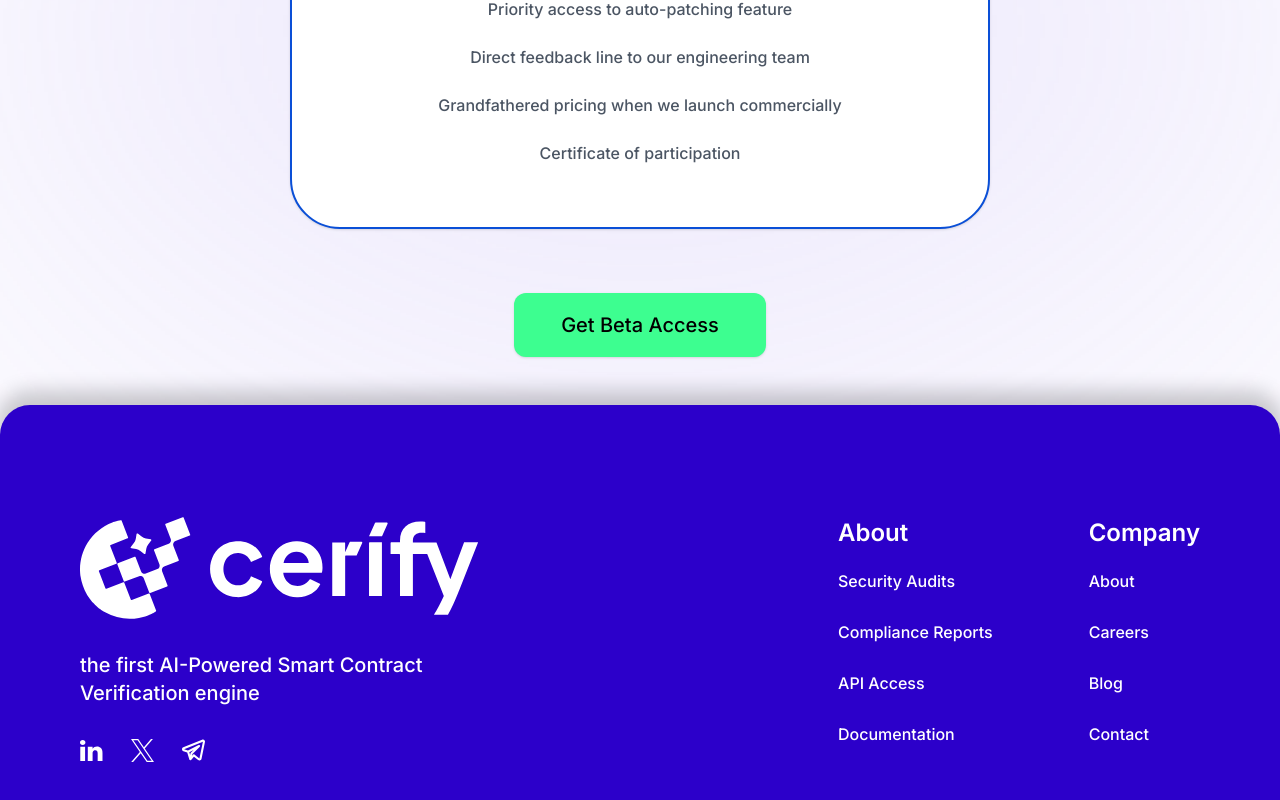
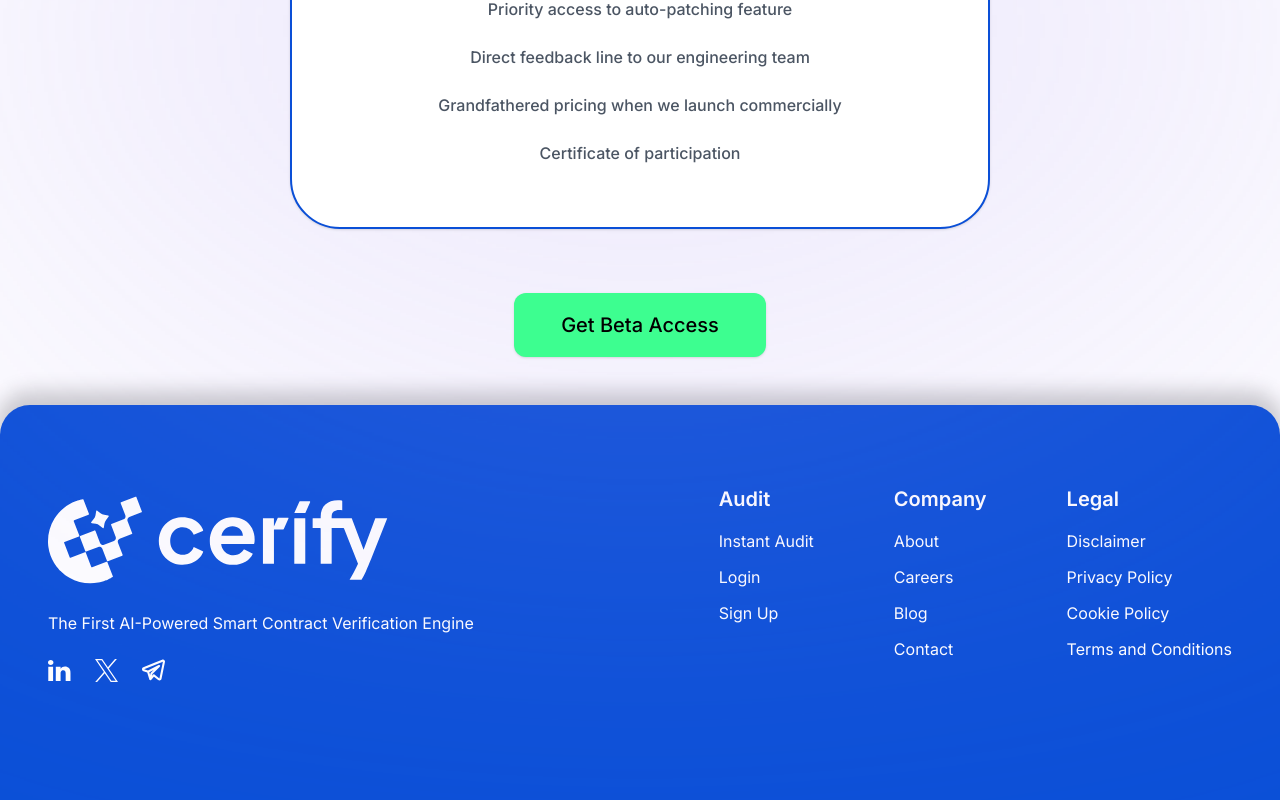
Before and after one commit to Cerify-Systems/cerify.ai, a React (Create React App) app: page / in a window 1280 px wide. Shown: the part 5435-6235 px from the top of the page. Built offline with nearby package versions, Linux system fonts and the light colour scheme.

Commit message:
footer update

```diff
--- a/src/pages/sections/SiteFooterSection.jsx
+++ b/src/pages/sections/SiteFooterSection.jsx
@@ -1,110 +1,111 @@
 import React from "react";
 
 export const SiteFooterSection = () => {
-  // Social media links data
   const socialLinks = [
-    {
-      name: "LinkedIn",
-      icon: "/figmaAssets/linkedin.svg",
-      width: "23.23px",
-      height: "21.78px",
-    },
-    {
-      name: "Twitter",
-      icon: "/figmaAssets/vector-10.svg",
-      width: "23px",
-      height: "23px",
-    },
-    {
-      name: "Telegram",
-      icon: "/figmaAssets/telegram.svg",
-      width: "23px",
-      height: "21px",
-    },
+    { name: "LinkedIn", icon: "/figmaAssets/linkedin.svg" },
+    { name: "Twitter", icon: "/figmaAssets/vector-10.svg" },
+    { name: "Telegram", icon: "/figmaAssets/telegram.svg" },
   ];
 
-  // About section links
-  const aboutLinks = [
-    { name: "Security Audits", width: "125px" },
-    { name: "Compliance Reports", width: "155px" },
-    { name: "API Access", width: "116px" },
-    { name: "Documentation", width: "125px" },
+  const auditLinks = [
+    "Instant Audit",
+    "Login",
+    "Sign Up",
   ];
-
-  // Company section links
   const companyLinks = [
-    { name: "About", width: "71px" },
-    { name: "Careers", width: "71px" },
-    { name: "Blog", width: "71px" },
-    { name: "Contact", width: "71px" },
+    "About",
+    "Careers",
+    "Blog",
+    "Contact",
+  ];
+  const legalLinks = [
+    "Disclaimer",
+    "Privacy Policy",
+    "Cookie Policy",
+    "Terms and Conditions",
   ];
 
   return (
-    <footer className="w-full bg-[#2c00ca] rounded-[30px_30px_0px_0px] overflow-hidden shadow-[0px_-10px_20px_4px_#00000033] py-12 md:py-28 px-4 md:px-20 relative">
-      <div className="flex flex-col md:flex-row justify-between gap-12 md:gap-16 lg:gap-24">
-        {/* Top section with logo, tagline and social links */}
-        <div className="flex flex-col items-center md:items-start md:flex-1 md:max-w-[500px]">
+    <footer className="w-full bg-[#0A4FD7] rounded-t-[30px] overflow-hidden shadow-[0px_-10px_20px_4px_#00000033] pt-10 md:pt-20 pb-24 md:pb-48 px-4 md:px-12">
+      <div className="max-w-[1440px] mx-auto flex flex-col md:flex-row justify-between items-start gap-12 md:gap-0">
+        {/* Left: Logo, tagline, socials */}
+        <div className="flex flex-col items-center md:items-start flex-1">
           <img
-            className="w-[280px] md:w-[399px] h-[72px] md:h-[102px]"
+            className="w-[240px] md:w-[340px] h-[62px] md:h-[110px] mb-4"
             alt="Cerify Logo"
             src="/figmaAssets/vector-5.svg"
           />
-
-          <p className="w-full max-w-[416px] mt-6 md:mt-8 [font-family:'Inter',Helvetica] font-medium text-white text-lg md:text-xl text-center md:text-left">
-            the first AI-Powered Smart Contract Verification engine
+          <p className="text-white text-base md:text-medium [font-family:'Inter',Helvetica] mb-6 text-center md:text-left max-w-[500px]">
+            The First AI-Powered Smart Contract Verification Engine
           </p>
-
-          <div className="flex items-center gap-7 mt-6 md:mt-8">
-            {socialLinks.map((link, index) => (
+          <div className="flex items-center gap-6">
+            {socialLinks.map((link, idx) => (
               <button
-                key={index}
+                key={idx}
                 type="button"
                 aria-label={link.name}
-                className="hover:opacity-80 transition-opacity bg-transparent border-none cursor-pointer p-0"
+                className="hover:opacity-80 transition-opacity bg-transparent border-none p-0 cursor-pointer"
+                onClick={() => { /* TODO: Add social link logic here */ }}
               >
                 <img
-                  className="w-[20px] h-[20px] md:w-[23px] md:h-[23px]"
+                  src={link.icon}
                   alt={link.name}
-                  src={link.icon}
+                  className="w-[23px] h-[23px]"
                 />
               </button>
             ))}
           </div>
         </div>
 
-        {/* Navigation links section */}
-        <div className="flex flex-col md:flex-row gap-8 md:gap-16 lg:gap-24 mt-8 md:mt-0 md:flex-shrink-0">
-          {/* About section */}
-          <div className="flex flex-col">
-            <h3 className="[font-family:'Inter',Helvetica] font-semibold text-white text-xl md:text-2xl mb-4 md:mb-5 text-center md:text-left">
-              About
-            </h3>
-            <div className="flex flex-col space-y-4 md:space-y-[27px]">
-              {aboutLinks.map((link, index) => (
+        {/* Right: Navigation columns */}
+        <div className="flex flex-col md:flex-row gap-10 md:gap-20 w-full md:w-auto justify-between mt-12 md:mt-0">
+          {/* Audit */}
+          <div className="flex flex-col items-center md:items-start">
+            <h3 className="text-white font-semibold text-lg md:text-xl mb-4 [font-family:'Inter',Helvetica]">Audit</h3>
+            <div className="flex flex-col gap-3">
+              {auditLinks.map((name, idx) => (
                 <button
-                  key={index}
+                  key={idx}
                   type="button"
-                  className="[font-family:'Inter',Helvetica] font-medium text-white text-sm md:text-base hover:underline text-center md:text-left bg-transparent border-none cursor-pointer"
+                  className="text-white text-base [font-family:'Inter',Helvetica] hover:underline text-center md:text-left bg-transparent border-none p-0 cursor-pointer"
+                  aria-label={name}
+                  onClick={() => { /* TODO: Add navigation logic here */ }}
                 >
-                  {link.name}
+                  {name}
                 </button>
               ))}
             </div>
           </div>
-
-          {/* Company section */}
-          <div className="flex flex-col">
-            <h3 className="[font-family:'Inter',Helvetica] font-semibold text-white text-xl md:text-2xl mb-4 md:mb-5 text-center md:text-left">
-              Company
-            </h3>
-            <div className="flex flex-col space-y-4 md:space-y-[27px]">
-              {companyLinks.map((link, index) => (
+          {/* Company */}
+          <div className="flex flex-col items-center md:items-start">
+            <h3 className="text-white font-semibold text-lg md:text-xl mb-4 [font-family:'Inter',Helvetica]">Company</h3>
+            <div className="flex flex-col gap-3">
+              {companyLinks.map((name, idx) => (
                 <button
-                  key={index}
+                  key={idx}
                   type="button"
-                  className="[font-family:'Inter',Helvetica] font-medium text-white text-sm md:text-base hover:underline text-center md:text-left bg-transparent border-none cursor-pointer"
+                  className="text-white text-base [font-family:'Inter',Helvetica] hover:underline text-center md:text-left bg-transparent border-none p-0 cursor-pointer"
+                  aria-label={name}
+                  onClick={() => { /* TODO: Add navigation logic here */ }}
                 >
-                  {link.name}
+                  {name}
+                </button>
+              ))}
+            </div>
+          </div>
+          {/* Legal */}
+          <div className="flex flex-col items-center md:items-start">
+            <h3 className="text-white font-semibold text-lg md:text-xl mb-4 [font-family:'Inter',Helvetica]">Legal</h3>
+            <div className="flex flex-col gap-3">
+              {legalLinks.map((name, idx) => (
+                <button
+                  key={idx}
+                  type="button"
+                  className="text-white text-base [font-family:'Inter',Helvetica] hover:underline text-center md:text-left bg-transparent border-none p-0 cursor-pointer"
+                  aria-label={name}
+                  onClick={() => { /* TODO: Add navigation or modal logic here */ }}
+                >
+                  {name}
                 </button>
               ))}
             </div>
```
Also changed, not shown: public/figmaAssets/Component 24.png (added).
